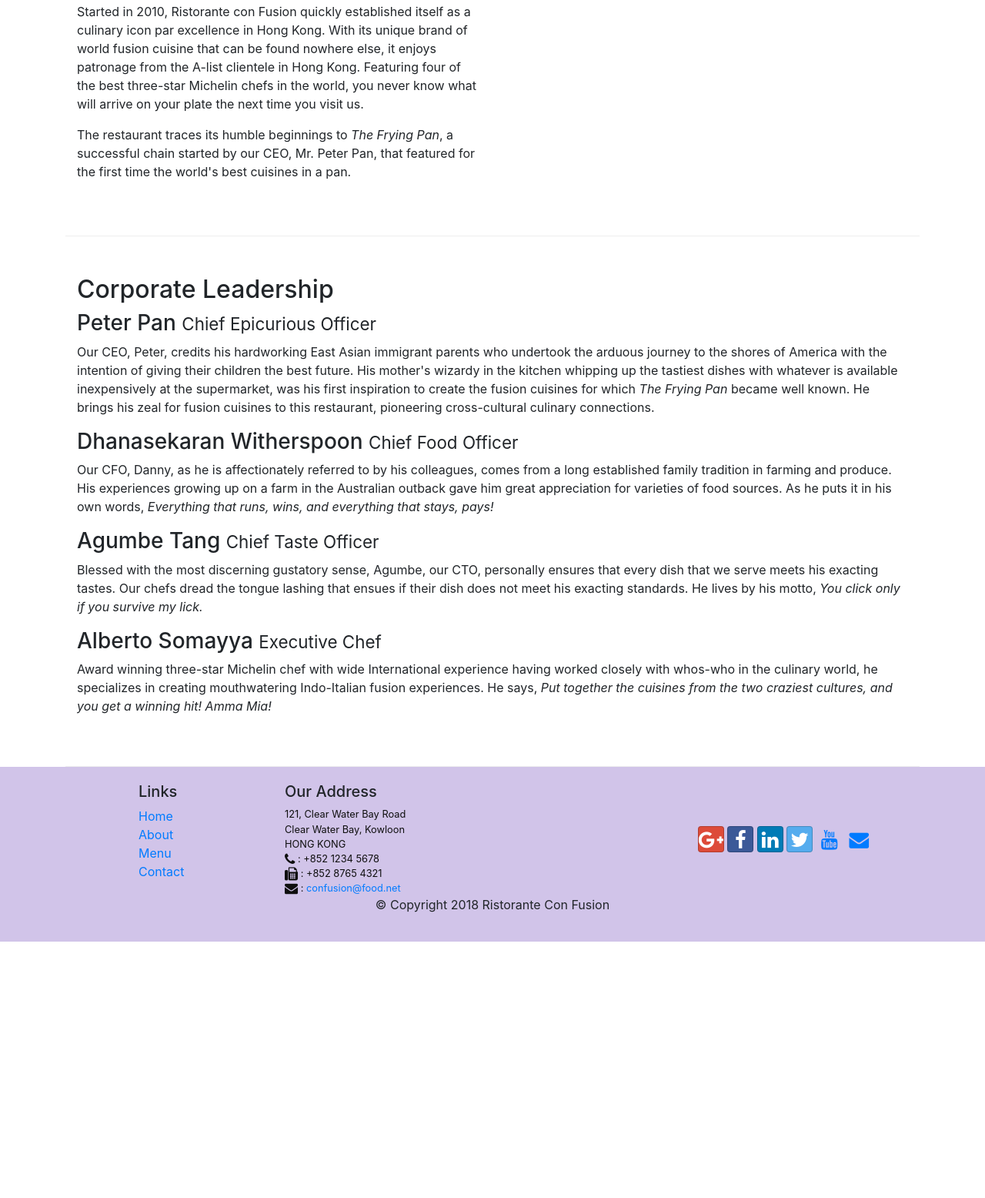
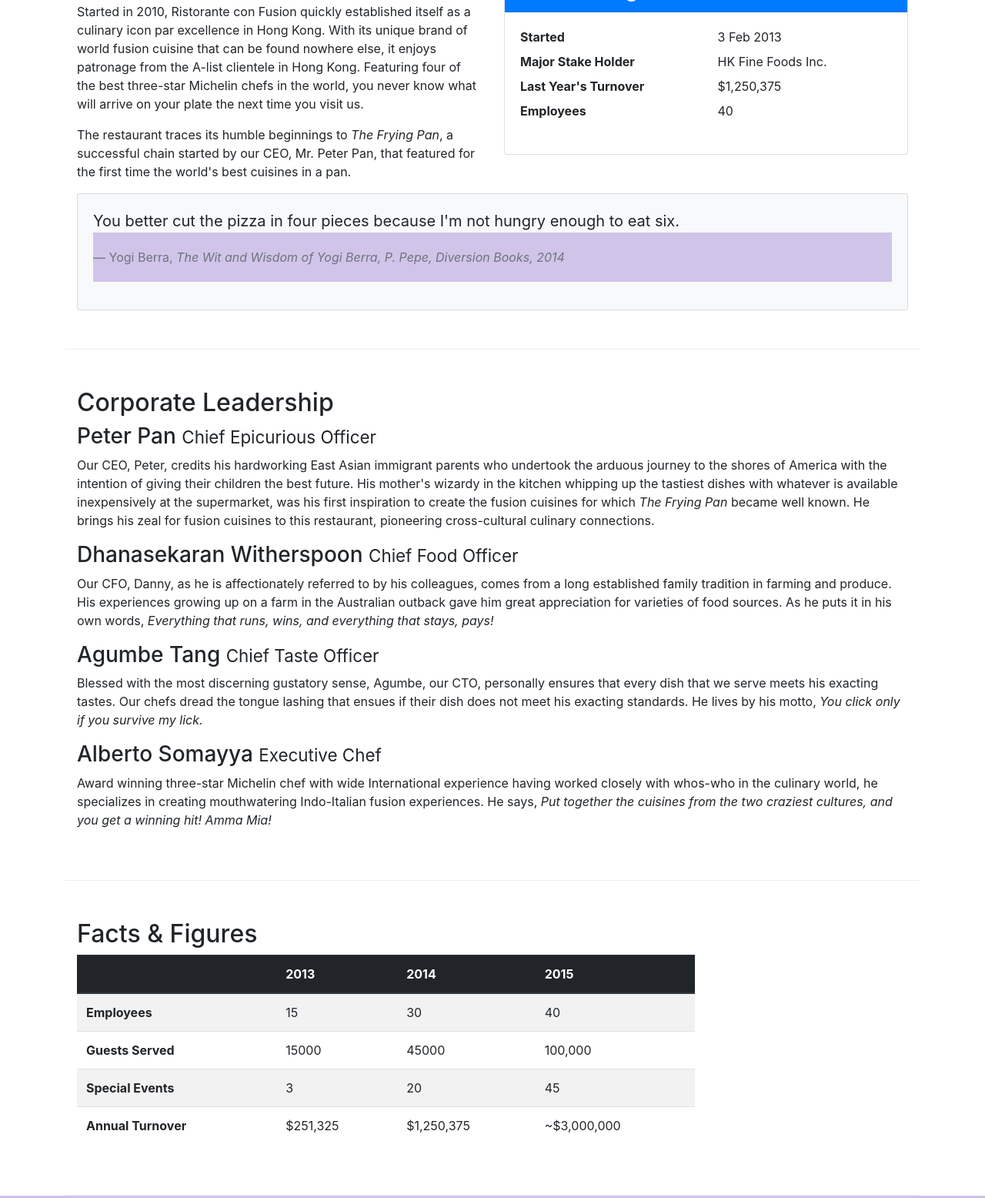
Before and after one commit to AdityaJasuja/Bootstrap-4, a website: page aboutus.html in a window 1280 px wide. Shown: the part 558-2114 px from the top of the page at 77% size. Before the commit the page ends 1781 px from the top, so only its background shows below. Drawn offline with nearby package versions, Linux system fonts and the light colour scheme.

Commit message:
table and cards

```diff
--- a/aboutus.html
+++ b/aboutus.html
@@ -66,7 +66,34 @@
                 <p>Started in 2010, Ristorante con Fusion quickly established itself as a culinary icon par excellence in Hong Kong. With its unique brand of world fusion cuisine that can be found nowhere else, it enjoys patronage from the A-list clientele in Hong Kong.  Featuring four of the best three-star Michelin chefs in the world, you never know what will arrive on your plate the next time you visit us.</p>
                 <p>The restaurant traces its humble beginnings to <em>The Frying Pan</em>, a successful chain started by our CEO, Mr. Peter Pan, that featured for the first time the world's best cuisines in a pan.</p>
             </div>
-            <div>
+            <div class="col-sm">
+                <div class="card">
+                    <h3 class="card-header bg-primary text-white">Facts at a glance</h3>
+                    <div class="card-body">
+                        <dl class="row">
+                            <dt class="col-6">Started</dt>
+                            <dd class="col-6">3 Feb 2013</dd>
+                            <dt class="col-6">Major Stake Holder</dt>
+                            <dd class="col-6">HK Fine Foods Inc.</dd>
+                            <dt class="col-6">Last Year's Turnover</dt>
+                            <dd class="col-6">$1,250,375</dd>
+                            <dt class="col-6">Employees</dt>
+                            <dd class="col-6">40</dd>
+                        </dl>
+                    </div>
+                </div>
+            </div>
+            <div class="col-12">
+                <div class="card card-body bg-light">
+                    <blockquote class="blockquote">
+                        <p class="mb-0">You better cut the pizza in four pieces because
+                            I'm not hungry enough to eat six.</p>
+                        <footer class="blockquote-footer">Yogi Berra,
+                            <cite title="Source Title">The Wit and Wisdom of Yogi Berra,
+                            P. Pepe, Diversion Books, 2014</cite>
+                        </footer>
+                    </blockquote>
+                </div>
             </div>
         </div>
 
@@ -83,6 +110,52 @@
                 <h3>Alberto Somayya <small>Executive Chef</small></h3>
                 <p class="d-none d-sm-block">Award winning three-star Michelin chef with wide International experience having worked closely with whos-who in the culinary world, he specializes in creating mouthwatering Indo-Italian fusion experiences. He says, <em>Put together the cuisines from the two craziest cultures, and you get a winning hit! Amma Mia!</em></p>
             </div>
+       </div>
+       <div class="row row-content">
+           <div class="col-12 col-sm-9">
+               <h2>Facts &amp; Figures</h2>
+               <div class="table-responsive">
+                <table class="table table-striped">
+                    <thead class="thead-dark">
+                        <tr>
+                            <th>&nbsp;</th>
+                            <th>2013</th>
+                            <th>2014</th>
+                            <th>2015</th>
+                        </tr>
+                    </thead>
+                    <tbody>
+                        <tr>
+                            <th>Employees</th>
+                            <td>15</td>
+                            <td>30</td>
+                            <td>40</td>
+                        </tr>
+                        <tr>
+                            <th>Guests Served</th>
+                            <td>15000</td>
+                            <td>45000</td>
+                            <td>100,000</td>
+                        </tr>
+                        <tr>
+                            <th>Special Events</th>
+                            <td>3</td>
+                            <td>20</td>
+                            <td>45</td>
+                        </tr>
+                        <tr>
+                            <th>Annual Turnover</th>
+                            <td>$251,325</td>
+                            <td>$1,250,375</td>
+                            <td>~$3,000,000</td>
+                        </tr>
+                    </tbody>
+                </table>
+            </div>
+           </div>
+           <div class="col-12 col-sm-3">
+
+           </div>
        </div>
 
     </div>
```
